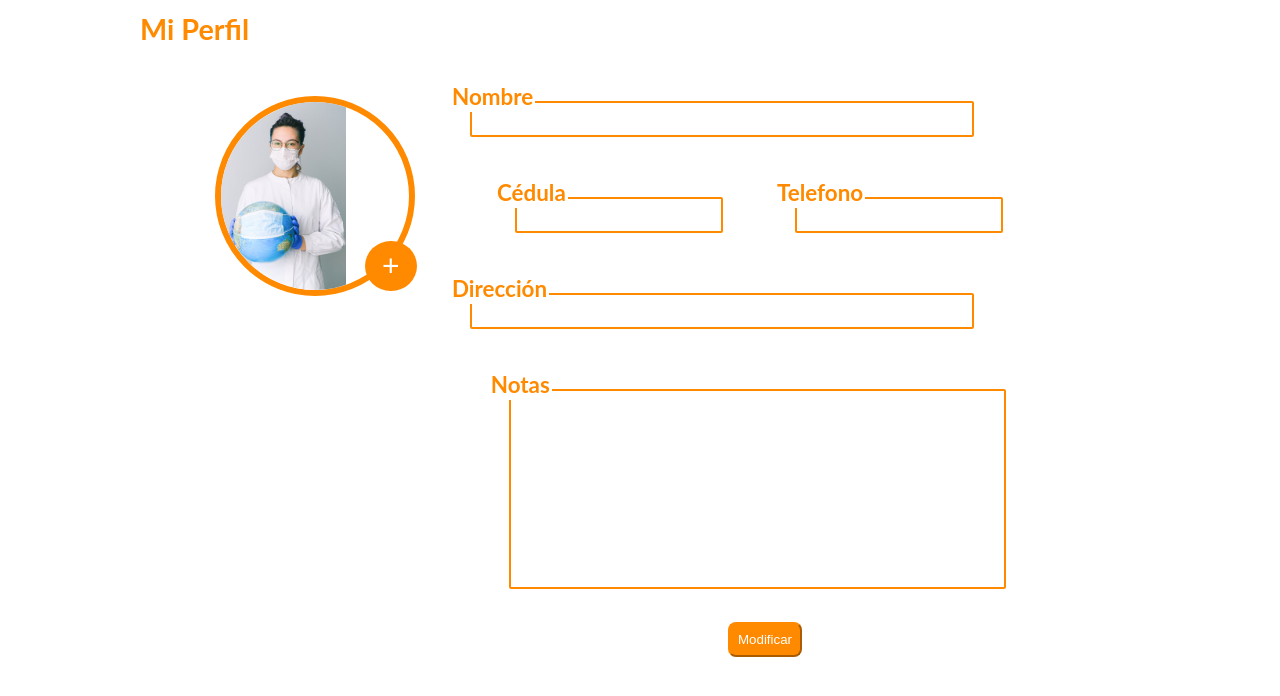
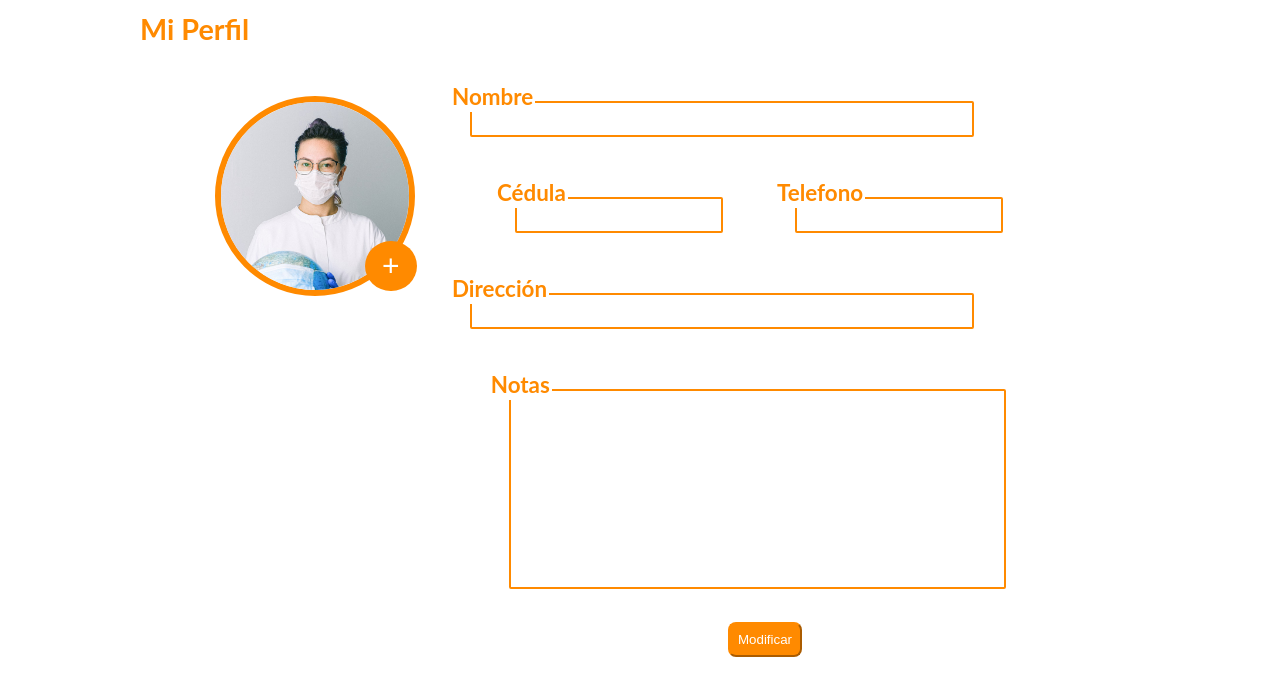
Before and after one commit to Gabonoid/Mi-Peek, a plain HTML site: page perfil_veterinario.html in a window 1280 px wide. Shown: the part 98-794 px from the top of the page. Drawn offline with Linux system fonts and the light colour scheme.

Commit message:
css terminado de veterinario

```diff
--- a/css/style_veterinario.css
+++ b/css/style_veterinario.css
@@ -94,7 +94,7 @@ h1 {
 	border-width: 4px;
 }
 
-.img_persona_perfil {
+.img_perfil img {
 	width: 100%;
 	height: auto;
 }
```
